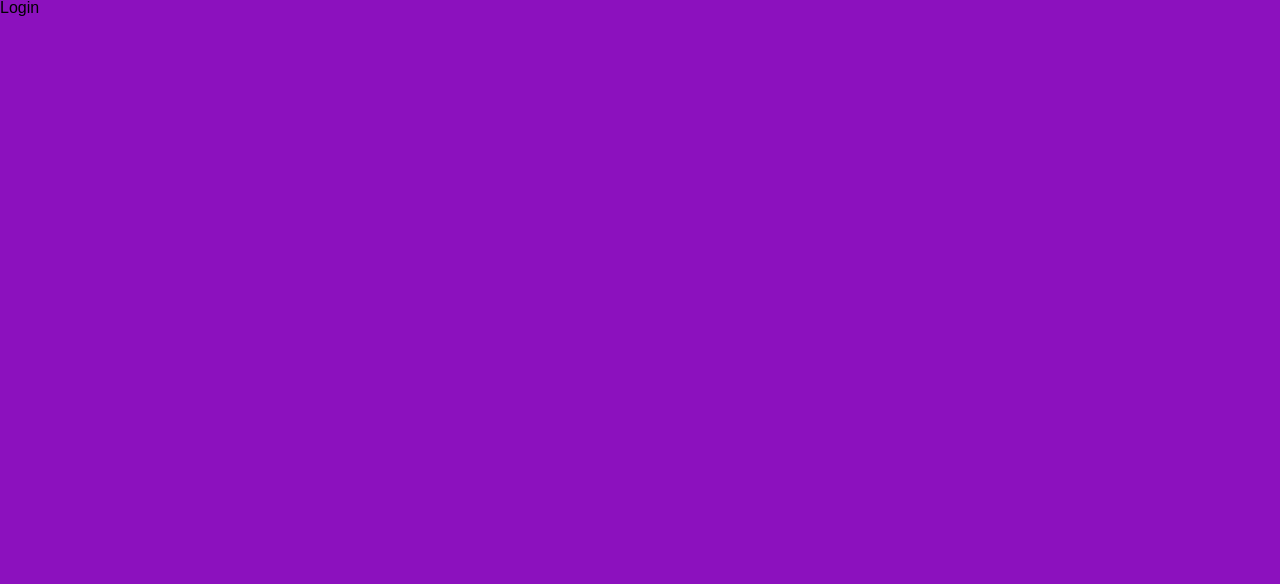
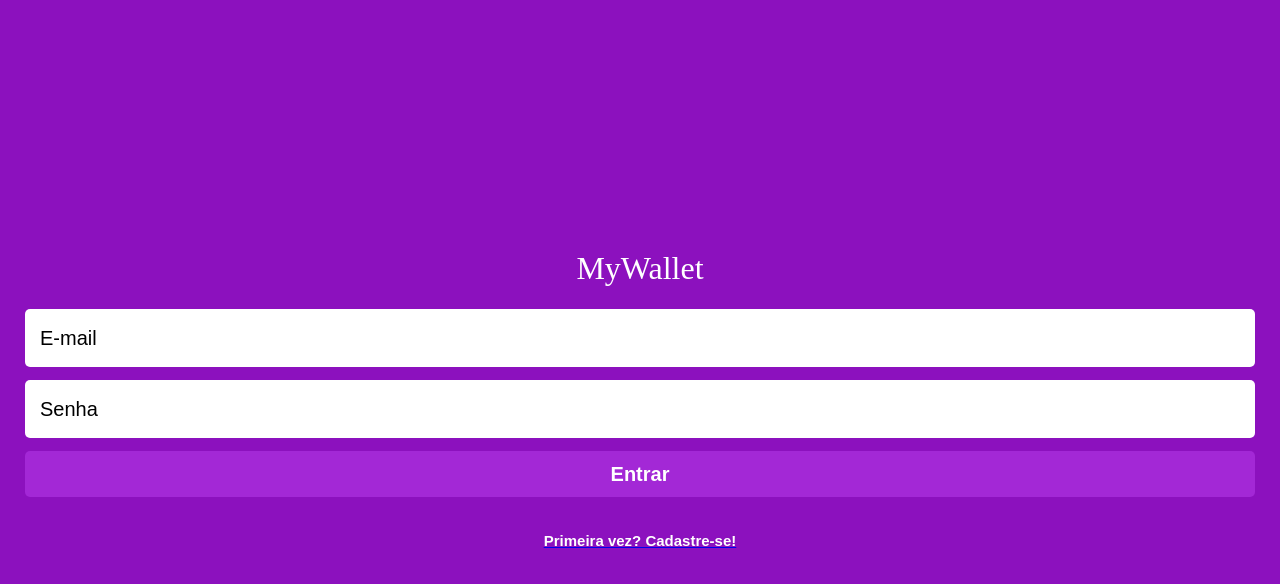
Before and after one commit to okitauehara/Projeto_14_MyWallet_Front, a React (Create React App) app: page / in a window 1280 px wide. Shown: the top 584 px of the page. Built offline with nearby package versions, Linux system fonts and the light colour scheme.

Commit message:
Layout base do login finalizado

```diff
--- a/src/components/pages/Login.js
+++ b/src/components/pages/Login.js
@@ -1,5 +1,75 @@
+import styled from "styled-components";
+import Input from "../shared/Input";
+import Button from "../shared/Button";
+import Redirect from "../shared/Redirect";
+import { useState } from "react";
+import { Link } from "react-router-dom";
+
 export default function Login() {
+
+    const [data, setData] = useState({ email: '', password: ''});
+
+    const handleChange = event => {
+        const { name, value } = event.target;
+        setData(prevState => ({
+            ...prevState,
+            [name]: value
+        }));
+    };
+
+    function submitLogin(event) {
+        event.preventDefault();
+        // Conectar com back-end
+    }
+
     return (
-        <h1>Login</h1>
+        <LoginPage>
+            <Logo>MyWallet</Logo>
+            <Form onSubmit={submitLogin}>
+                <Input
+                    placeholder='E-mail'
+                    type='email'
+                    name='email'
+                    required
+                    value={data.email}
+                    onChange={handleChange}
+                />
+                <Input
+                    placeholder='Senha'
+                    type='password'
+                    name='password'
+                    required
+                    value={data.password}
+                    onChange={handleChange}
+                />
+                <Button>Entrar</Button>
+            </Form>
+            <Link to='/signup'>
+                <Redirect>Primeira vez? Cadastre-se!</Redirect>
+            </Link>
+        </LoginPage>
     );
 }
+
+const LoginPage = styled.section`
+    height: 100vh;
+    display: flex;
+    flex-direction: column;
+    justify-content: center;
+    align-items: center;
+`;
+
+const Logo = styled.h1`
+    font-family: 'Saira Stencil One', cursive;
+    font-size: 32px;
+    color: #ffffff;
+    margin-bottom: 25px;
+`;
+
+const Form = styled.form`
+    width: 100vw;
+    display: flex;
+    flex-direction: column;
+    justify-content: center;
+    align-items: center;
+`;
--- /dev/null
+++ b/src/components/shared/Button.js
@@ -0,0 +1,15 @@
+import styled from "styled-components";
+
+const Submit = styled.button`
+    font-family: 'Raleway', sans-serif;
+    font-size: 20px;
+    font-weight: 700;
+    color: #ffffff;
+    width: calc(100% - 50px);
+    height: 46px;
+    border: none;
+    border-radius: 5px;
+    background-color: #a328d6;
+`;
+
+export default Submit;
--- /dev/null
+++ b/src/components/shared/Input.js
@@ -0,0 +1,21 @@
+import styled from "styled-components";
+
+const Input = styled.input`
+    font-family: 'Raleway', sans-serif;
+    font-size: 20px;
+    width: calc(100% - 50px);
+    height: 58px;
+    border: none;
+    border-radius: 5px;
+    outline: none;
+    padding-left: 15px;
+    margin: 0px 25px 13px 25px;
+
+    &::placeholder {
+        font-family: 'Raleway', sans-serif;
+        font-size: 20px;
+        color: #000000;
+    }
+`;
+
+export default Input;
--- /dev/null
+++ b/src/components/shared/Redirect.js
@@ -0,0 +1,10 @@
+import styled from "styled-components";
+
+const Redirect = styled.p`
+    font-size: 15px;
+    font-weight: 700;
+    color: #ffffff;
+    margin-top: 36px;
+`;
+
+export default Redirect;
```
